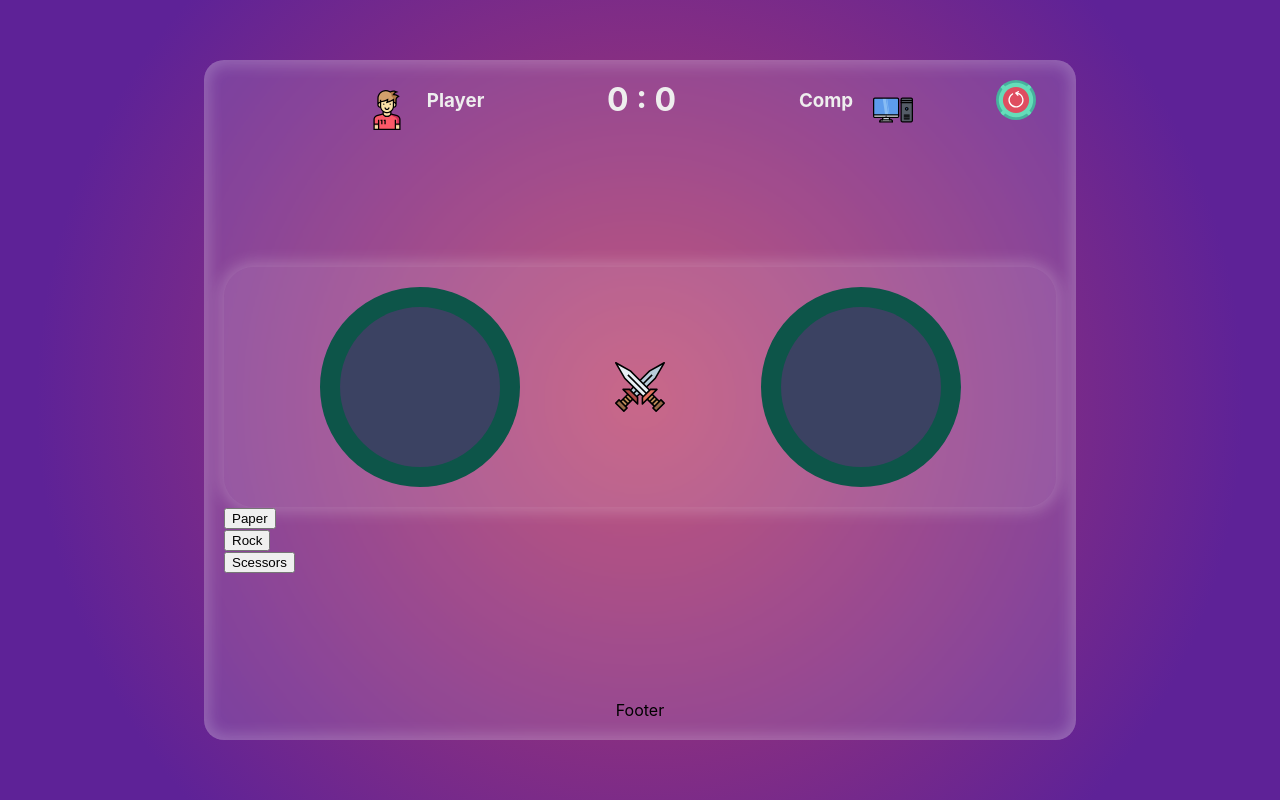
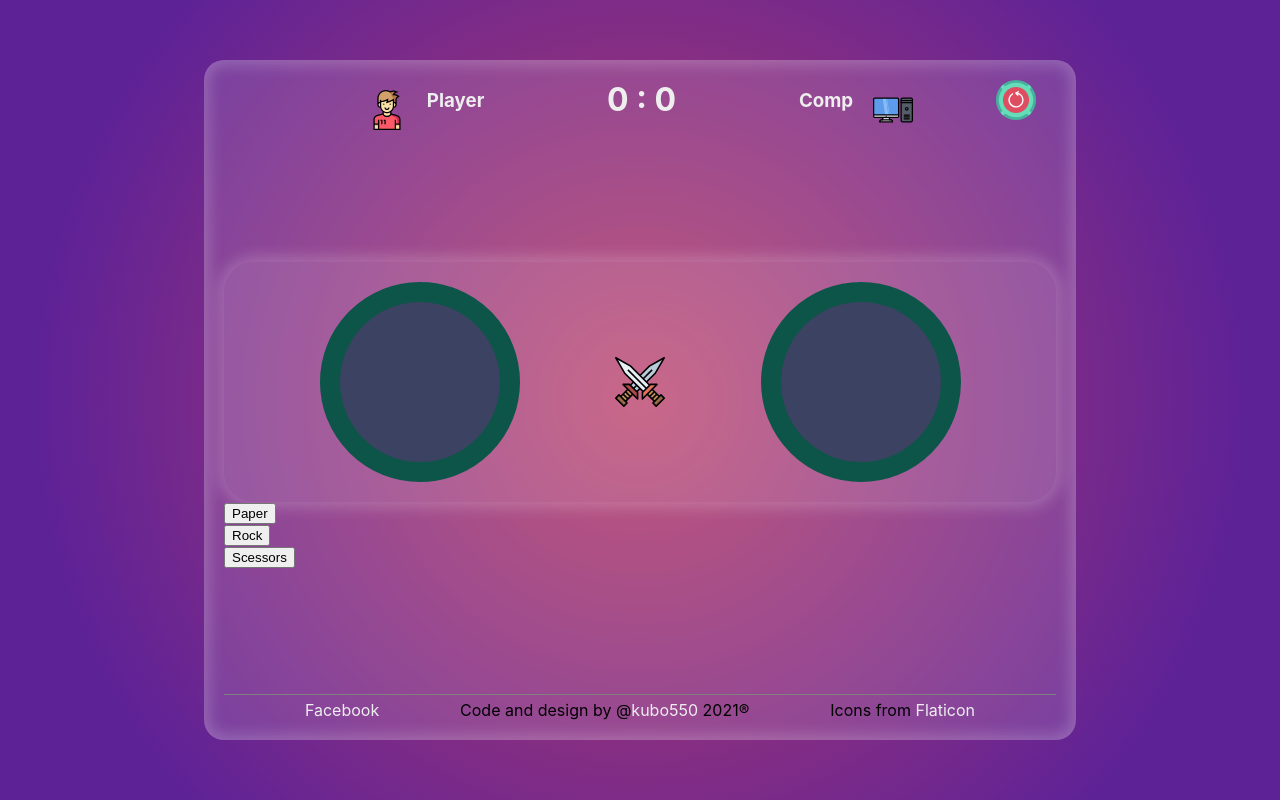
Before and after one commit to kubo550/rock-paper-scissors, a React (Create React App) app: page / in a window 1280 px wide. Built offline with nearby package versions, Linux system fonts and the light colour scheme; the HTML template or start-up script is replaced by a standard one.

Commit message:
Create Footer Comp

```diff
--- /dev/null
+++ b/src/components/Footer/Footer.style.ts
@@ -0,0 +1,20 @@
+import styled from "styled-components";
+
+export const Wrapper = styled.div`
+    width: 100%;
+    border-top: 1px solid grey;
+    display: flex;
+    justify-content: space-evenly;
+    align-items: center;
+    margin-top: 5px;
+    padding-top: 5px;
+`
+
+export const Link = styled.a`
+    text-decoration: none;
+    color: #eee ;
+`
+
+export const Info = styled.p`
+    margin: 0;
+`
--- a/src/components/Footer/Footer.tsx
+++ b/src/components/Footer/Footer.tsx
@@ -1,5 +1,34 @@
+import * as S from "./Footer.style";
+
 const Footer = () => {
-  return <div>Footer</div>;
+  return (
+    <S.Wrapper>
+      <S.Link href='#!'>Facebook</S.Link>
+
+      <S.Info>
+        Code and design by @
+        <S.Link
+          href='https://github.com/kubo550'
+          title='Jakub Kurdziel'
+          target='_blank'
+        >
+          kubo550
+        </S.Link>{" "}
+        2021®
+      </S.Info>
+
+      <S.Info>
+        Icons from{" "}
+        <S.Link
+          href='https://www.flaticon.com/authors/nikita-golubev'
+          target='_blank'
+          title='Flaticon'
+        >
+          Flaticon
+        </S.Link>
+      </S.Info>
+    </S.Wrapper>
+  );
 };
 
 export default Footer;
```
